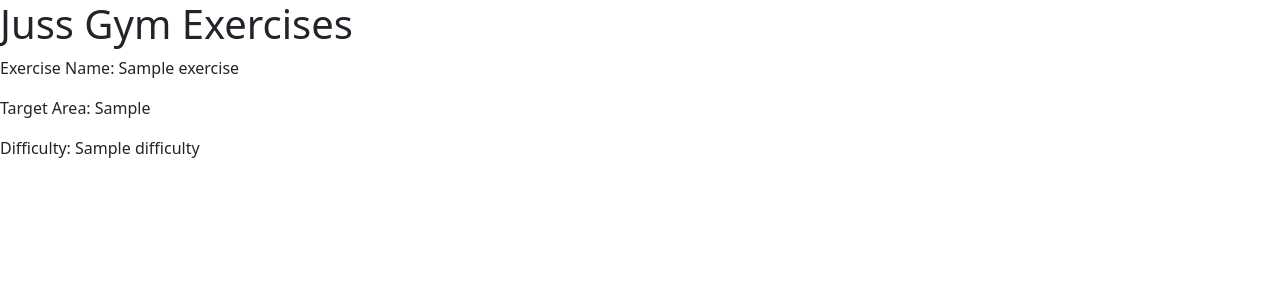
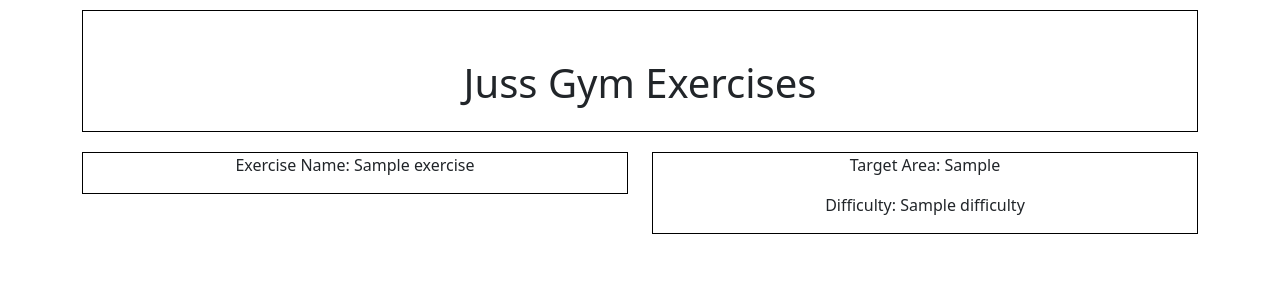
Before and after one commit to JussGabz/Flask-GymApp, a Flask app: template templates/exercises.html in a window 1280 px wide. Shown: the top 300 px of the page. Run offline with Flask 3, Linux system fonts and the light colour scheme; the template is opened without the code that fills it: most values are stand-ins (such as "Sample title", 1, 10 or a date in 2020).

Commit message:
align exercise text to the center

```diff
--- a/templates/exercises.html
+++ b/templates/exercises.html
@@ -5,13 +5,29 @@
 {% endblock %}
 
 {% block body %}
-<h1> Juss Gym Exercises </h1>
+<div class="container" style="padding-top: 10px; padding-bottom: 20px;">
+    <div style="border: 1px solid black " class="p-md-4 pt-lg-5 pb-xl-3 text-center">
+        <h1> Juss Gym Exercises </h1>
+    </div>
+</div>
 
 {% for exercise in exercises %}
 
-<p> Exercise Name: {{ exercise.name }} </p>
-<p> Target Area: {{ exercise.target_area }} </p>
-<p> Difficulty: {{ exercise.difficulty }} </p>
+<div class="container">
+    <div class="row">
+        <div class="col-sm" style="padding-bottom: 10px;">
+            <div style="border: 1px solid black; text-align: center"  >
+                <p> Exercise Name: {{ exercise.name }} </p>
+            </div>
+        </div>
+        <div class="col-sm">
+            <div style="border: 1px solid black" class="text-center">
+                <p> Target Area: {{ exercise.target_area }} </p>
+                <p> Difficulty: {{ exercise.difficulty }} </p>
+            </div>
+        </div>
+    </div>
+</div>
 
 {% endfor %}
 {%  endblock %}
```
